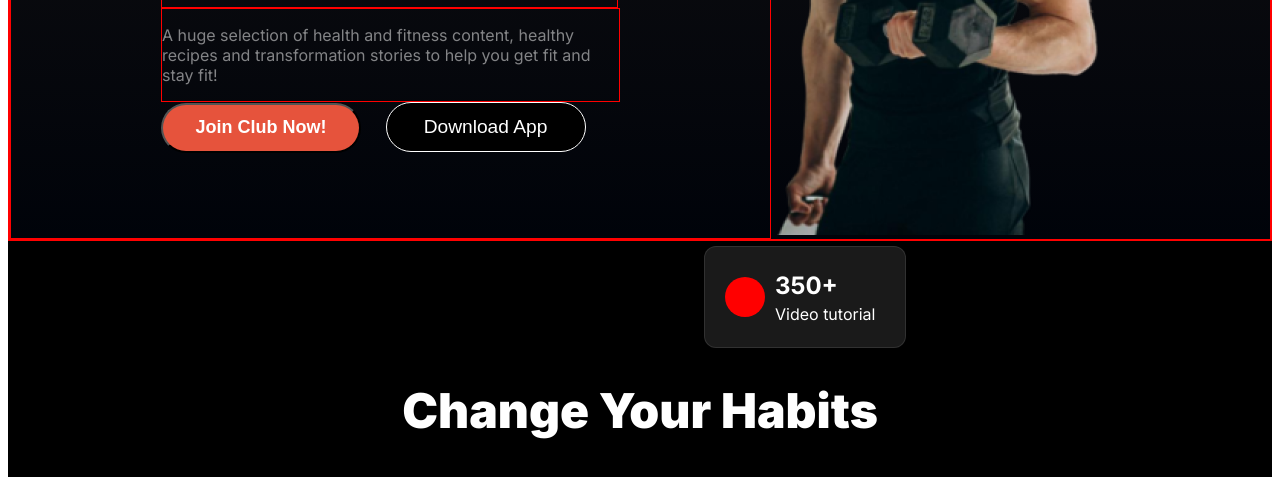
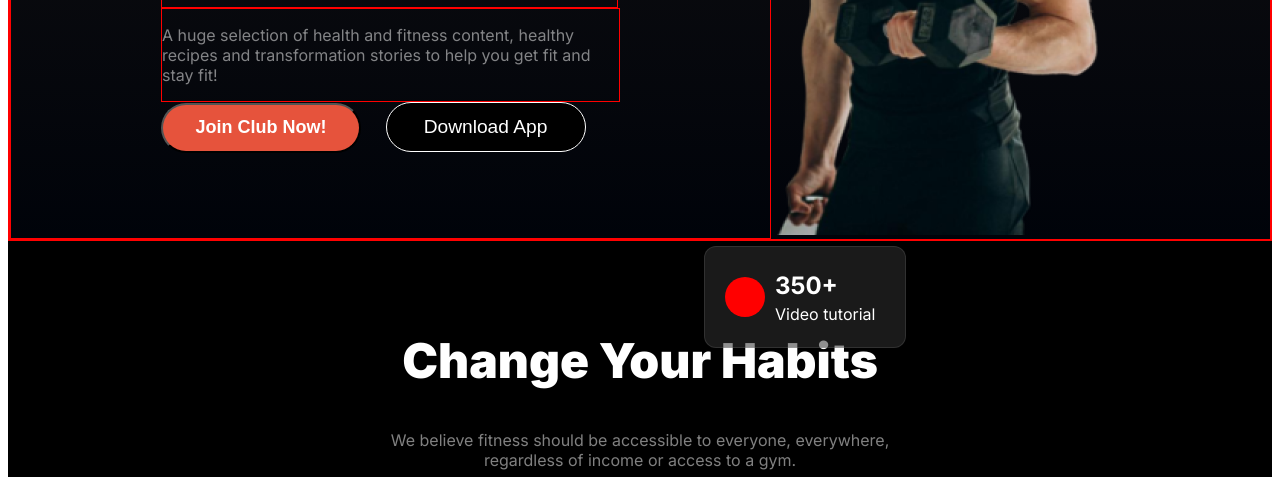
Before and after one commit to rasel3980/B10A2-versatile-ui-assignment, a plain HTML site: page index.html in a window 1280 px wide. Shown: the part 474-951 px from the top of the page. Drawn offline with Linux system fonts and the light colour scheme.

Commit message:
added a habit secssion

```diff
--- a/styles/styles.css
+++ b/styles/styles.css
@@ -241,13 +241,13 @@
     /* margin-top: -43px; */
 }
 .habit{
-    padding-top: 100px;
+    padding-top: 50px;
 }
 .title-2{
     display: flex;
     justify-content: center;
     align-items: center;
-
+    color: rgb(255, 255, 255);
     font-weight: 900;
     font-size: 3rem;
 }
@@ -256,6 +256,7 @@
     justify-content: center;
     text-align: center;
     padding: 0px 28%;
+    color: rgba(255, 255, 255, 0.5);
 }
 .habit-img{
     display: flex;
@@ -386,7 +387,8 @@ table{
     width: 260px;
     height: 48px;
     border-radius: 8px;
-    color: rgba(255, 255, 255, 0.6);
+    /* color: black; */
+    /* color: rgba(255, 255, 255, 0.6); */
 }
 .input-bg1{
     font-size: 16px;
@@ -418,7 +420,7 @@ table{
     flex-direction: row;
     justify-content: flex-start;
     align-items: center;
-
+    /* color: rgba(255, 255, 255, 0.6); */
     /* grid-template-rows: repeat(2,1fr); */
 }
 
```
